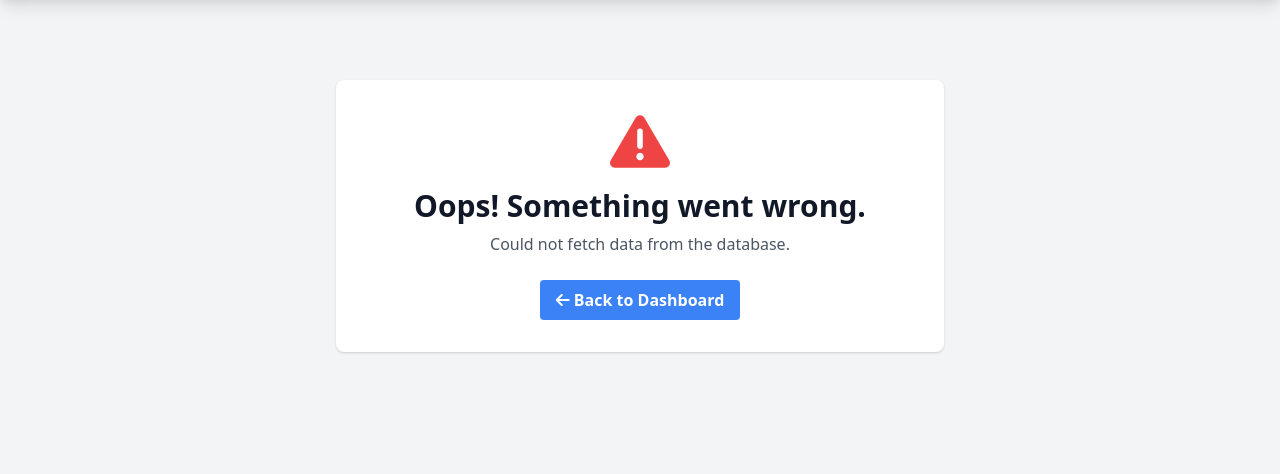
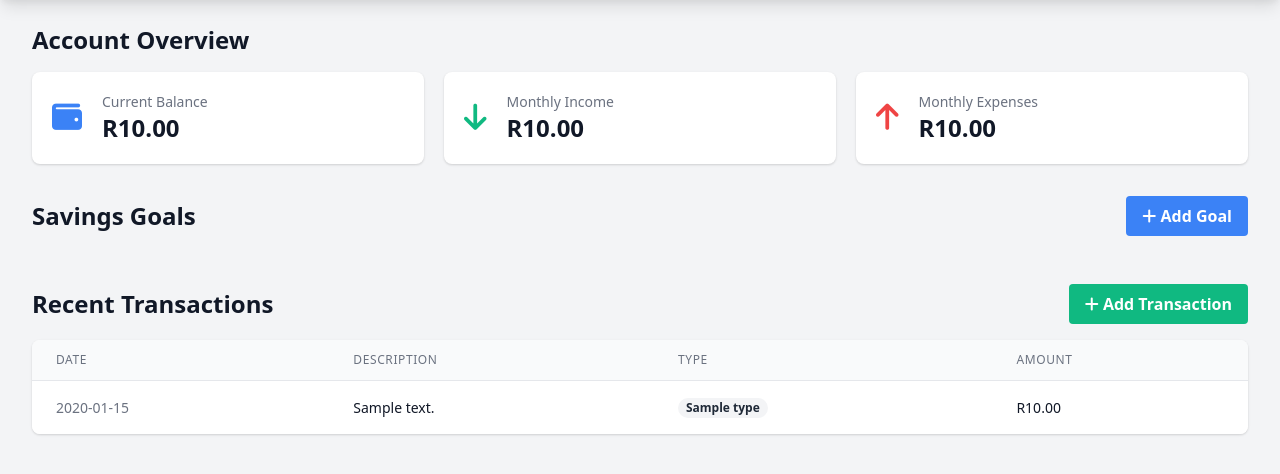
Before and after one commit to EmbeddEdge/FlaskWebApp, a Flask app: page / in a window 1280 px wide. Shown: the part 64-538 px from the top of the page. Run offline with Flask 3, Linux system fonts and the light colour scheme; a database or web service that is not in the repository returns one stand-in record (values such as "Sample title"); some libraries are stand-ins or nearby versions.

Commit message:
fixed accounts fetch

```diff
--- a/app.py
+++ b/app.py
@@ -23,8 +23,8 @@
     try:
         with get_db_connection() as conn:
             with conn.cursor(cursor_factory=psycopg2.extras.RealDictCursor) as cur:
-                cur.execute('SELECT * FROM accounts;')
-                accounts = cur.fetchall()
+                cur.execute('SELECT balance, monthly_income, monthly_expense FROM accounts WHERE user_id=1;')
+                accounts = cur.fetchone()
                 cur.execute('SELECT * FROM transactions;')
                 transactions = cur.fetchall()
 
@@ -35,8 +35,8 @@
         # Calculate savings recommendations if we have account data
         savings_recommendation = None
         if accounts:
-            monthly_income = accounts[0].get('monthly_income', 0)
-            current_savings = accounts[0].get('balance', 0)
+            monthly_income = accounts.get('monthly_income', 0)
+            current_savings = accounts.get('balance', 0)
             savings_recommendation = calculate_savings_recommendation(monthly_income, current_savings)
 
         logger.info(f"Accounts: {accounts}")
--- a/templates/dashboard.html
+++ b/templates/dashboard.html
@@ -52,7 +52,7 @@
                                         Current Balance
                                     </dt>
                                     <dd class="text-2xl font-semibold text-gray-900">
-                                        R{{ "%.2f"|format(accounts[1]['balance'] if accounts else 5) }}
+                                        R{{ "%.2f"|format(accounts['balance'] if accounts else 5) }}
                                     </dd>
                                 </dl>
                             </div>
@@ -73,7 +73,7 @@
                                         Monthly Income
                                     </dt>
                                     <dd class="text-2xl font-semibold text-gray-900">
-                                        R{{ "%.2f"|format(accounts[1].monthly_income if accounts else 0) }}
+                                        R{{ "%.2f"|format(accounts.monthly_income if accounts else 0) }}
                                     </dd>
                                 </dl>
                             </div>
@@ -94,7 +94,7 @@
                                         Monthly Expenses
                                     </dt>
                                     <dd class="text-2xl font-semibold text-gray-900">
-                                        R{{ "%.2f"|format(accounts[1].monthly_expense if accounts else 0) }}
+                                        R{{ "%.2f"|format(accounts.monthly_expense if accounts else 0) }}
                                     </dd>
                                 </dl>
                             </div>
```
